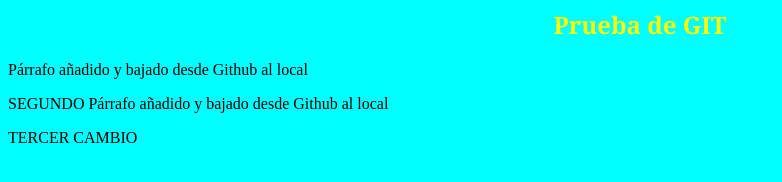
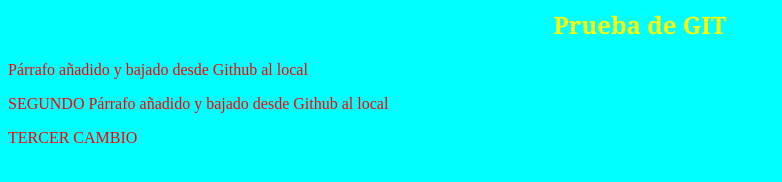
Before and after one commit to Crepuscular1968/CursoGit2, a plain HTML site: page index.html in a window 1280 px wide. Shown: the whole page, without its empty margins (0-782 px from the left). Drawn offline with Linux system fonts and the light colour scheme.

Commit message:
Update styles.css

```diff
--- a/css/styles.css
+++ b/css/styles.css
@@ -4,4 +4,4 @@ h1, h2 {font-family: Georgia, 'Times New Roman', Times, serif;
         text-align: center;
         color: yellow ;
         font-weight: bold;}
-p {color: red:}
+p {color: red;}
```
